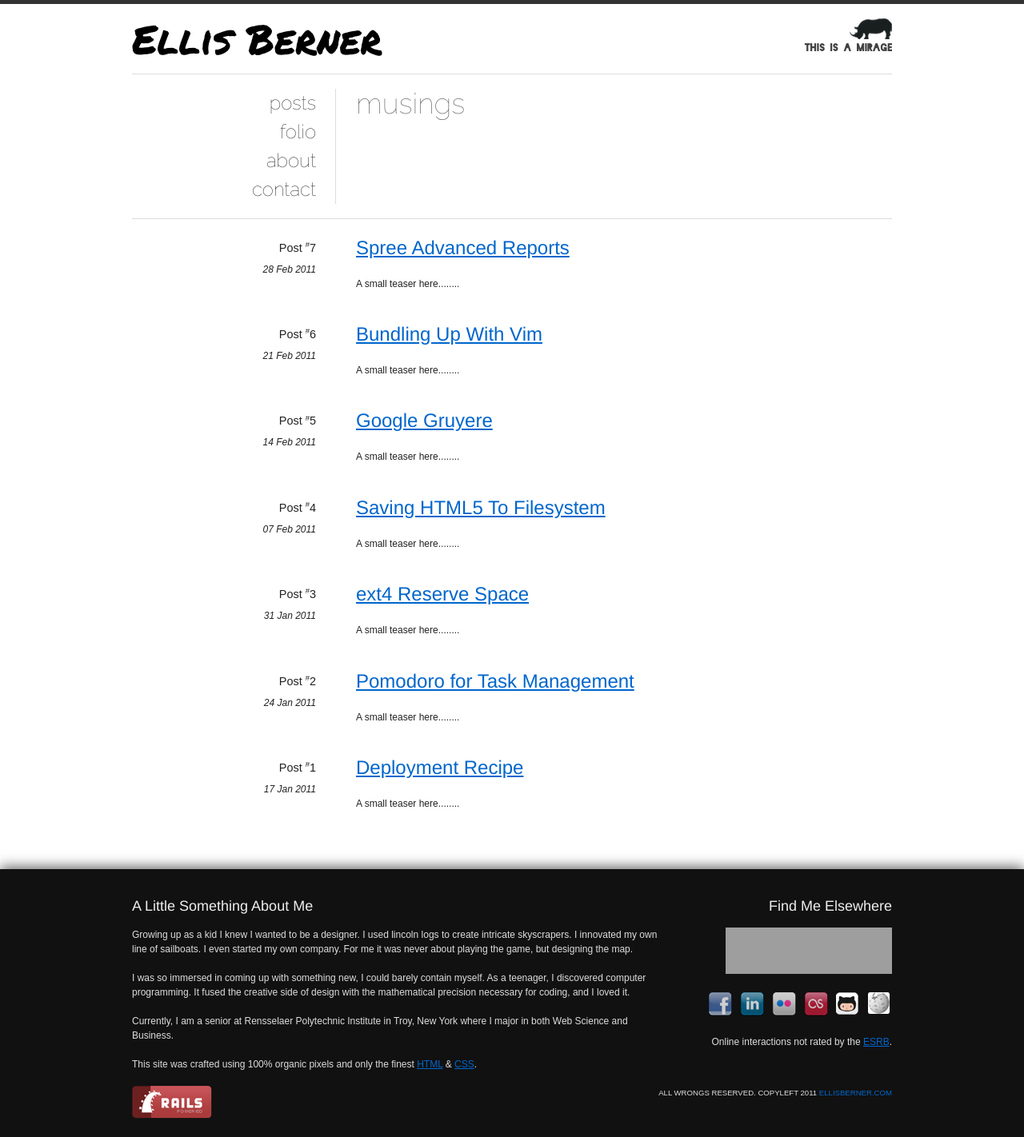
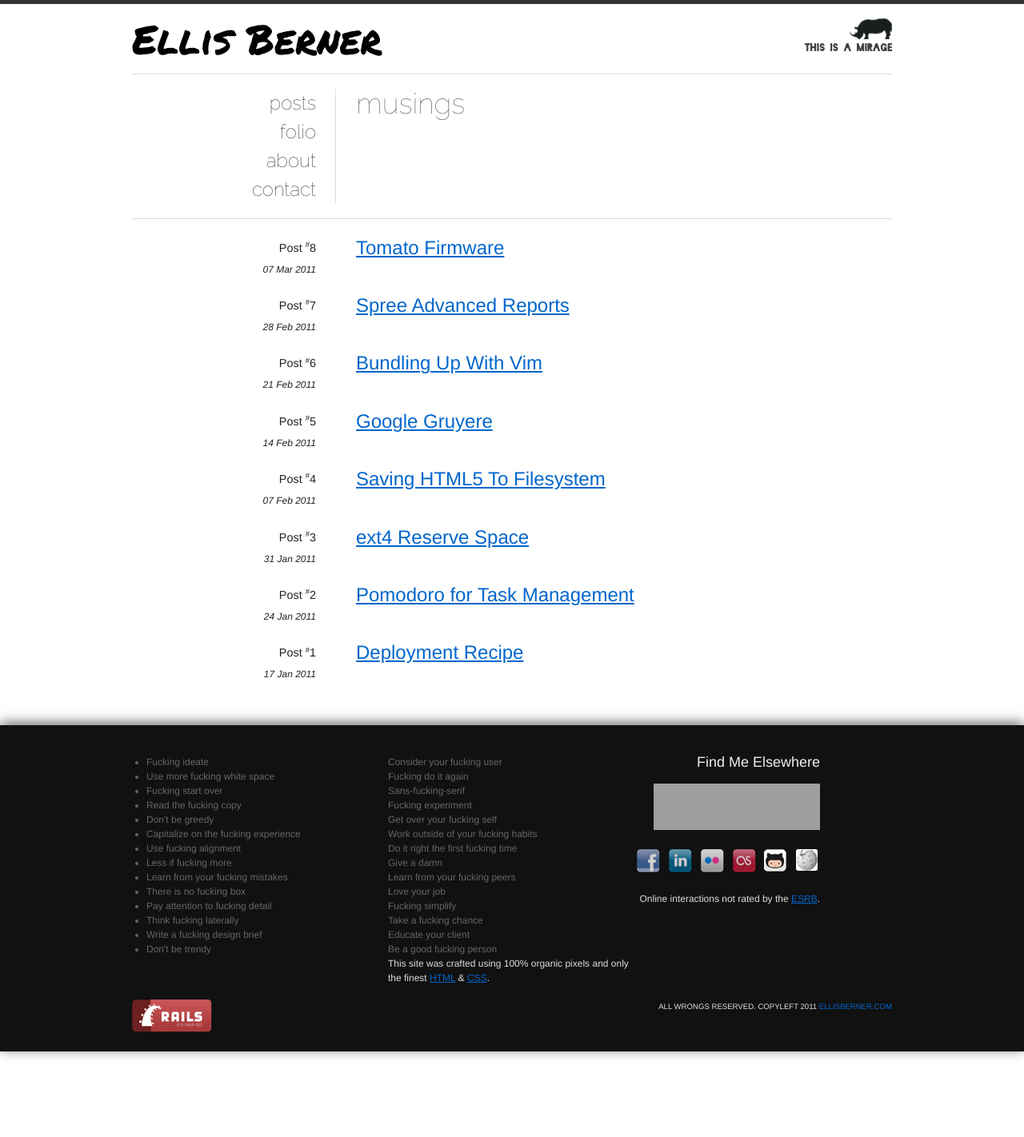
Before and after one commit to maletor/maletor.github.io, a Jekyll site: the page built from index.html, in a window 1280 px wide. Shown: the whole page at 80% size. Built offline with Jekyll 4.4.1, drawn with Linux system fonts in a browser that asks for light colours; some web fonts are replaced; grey boxes are pictures that could not be loaded.

Commit message:
adding article and making improvements

```diff
--- a/_includes/footer.html
+++ b/_includes/footer.html
@@ -2,11 +2,41 @@
 	<div class="container">
 		<hr class="space" />
 		<hr class="space" />
-		<div class="span-17 append-1">
-			<h3>A Little Something About Me</h3>
-			<p>Growing up as a kid I knew I wanted to be a designer. I used lincoln logs to create intricate skyscrapers. I innovated my own line of sailboats. I even started my own company. For me it was never about playing the game, but designing the map.</p>
-			<p>I was so immersed in coming up with something new, I could barely contain myself. As a teenager, I discovered computer programming. It fused the creative side of design with the mathematical precision necessary for coding, and I loved it.</p>
-			<p>Currently, I am a senior at Rensselaer Polytechnic Institute in Troy, New York where I major in both Web Science and Business.</p>
+		<div class="span-8 quiet">
+			<ul>
+				<li>Fucking ideate</li>
+				<li>Use more fucking white space</li>
+				<li>Fucking start over</li>
+				<li>Read the fucking copy</li>
+				<li>Don't be greedy</li>
+				<li>Capitalize on the fucking experience</li>
+				<li>Use fucking alignment</li>
+				<li>Less if fucking more</li>
+				<li>Learn from your fucking mistakes</li>
+				<li>There is no fucking box</li>
+				<li>Pay attention to fucking detail</li>
+				<li>Think fucking laterally</li>
+				<li>Write a fucking design brief</li>
+				<li>Don't be trendy</li>
+			</ul>
+		</div>
+		<div class="span-8 last quiet">
+			<ul class="list">
+				<li>Consider your fucking user</li>
+				<li>Fucking do it again</li>
+				<li>Sans-fucking-serif</li>
+				<li>Fucking experiment</li>
+				<li>Get over your fucking self</li>
+				<li>Work outside of your fucking habits</li>
+				<li>Do it right the first fucking time</li>
+				<li>Give a damn</li>
+				<li>Learn from your fucking peers</li>
+				<li>Love your job</li>
+				<li>Fucking simplify</li>
+				<li>Take a fucking chance</li>
+				<li>Educate your client</li>
+				<li>Be a good fucking person</li>
+			</ul>
 			<p>This site was crafted using 100% organic pixels and only the finest <a href="http://validator.w3.org/check?uri=referer">HTML</a> &amp; <a href="http://jigsaw.w3.org/css-validator/check/referer">CSS</a>.</p>
 		</div>
 		<div id="elsewhere" class="span-6 last">
--- a/_layouts/post.html
+++ b/_layouts/post.html
@@ -2,9 +2,6 @@
 layout: default
 ---
 
-<div class="span-7">
-	{{ post.date | date_to_string }}
-</div>
-<div class="span-17 last">
+<div class="prepend-7 span-17 last">
 	{{ content }}
 </div>
--- /dev/null
+++ b/_posts/2011-03-07-tomato-firmware.md
@@ -0,0 +1,6 @@
+---
+layout: post
+title: Tomato Firmware
+---
+
+Tomato
--- a/index.html
+++ b/index.html
@@ -16,7 +16,6 @@ title: Blog
   <div class="span-17 last">
     <h2><a href="{{ post.url }}">{{ post.title }}</a></h2>
 
-    <p>A small teaser here........</p>
     <hr class="space" />
   </div>
 {% endfor %}
--- a/stylesheets/application.css
+++ b/stylesheets/application.css
@@ -10,7 +10,6 @@
 
 /* application.css */
 body {border-top:#333 solid 5px;}
-p {font-family: 'Droid Sans',arial,serif;}
 #header h1 a {text-decoration:none;font-family:'Permanent Marker',arial,serif;font-size:1.4em;}
 ul.list {list-style:none;padding:0;margin:0;}
 ul.border-list li {border-bottom:1px solid #ddd;padding:1em;}
```
